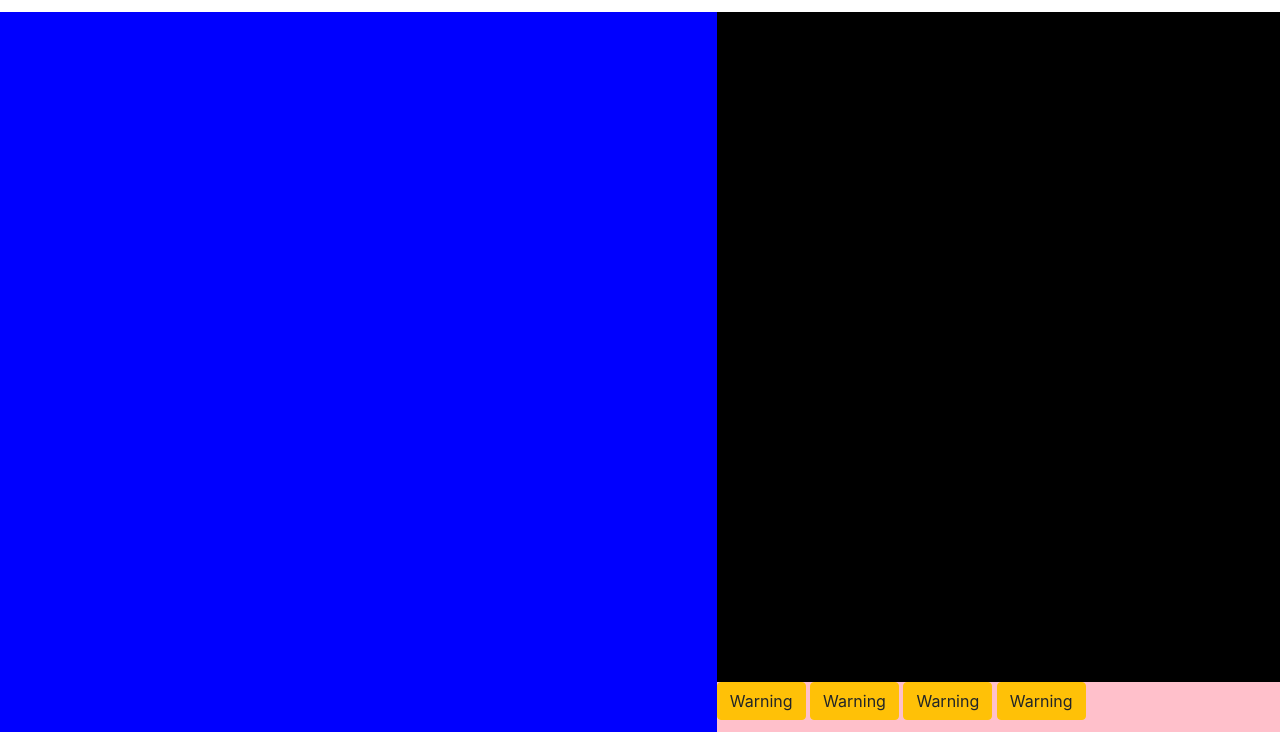
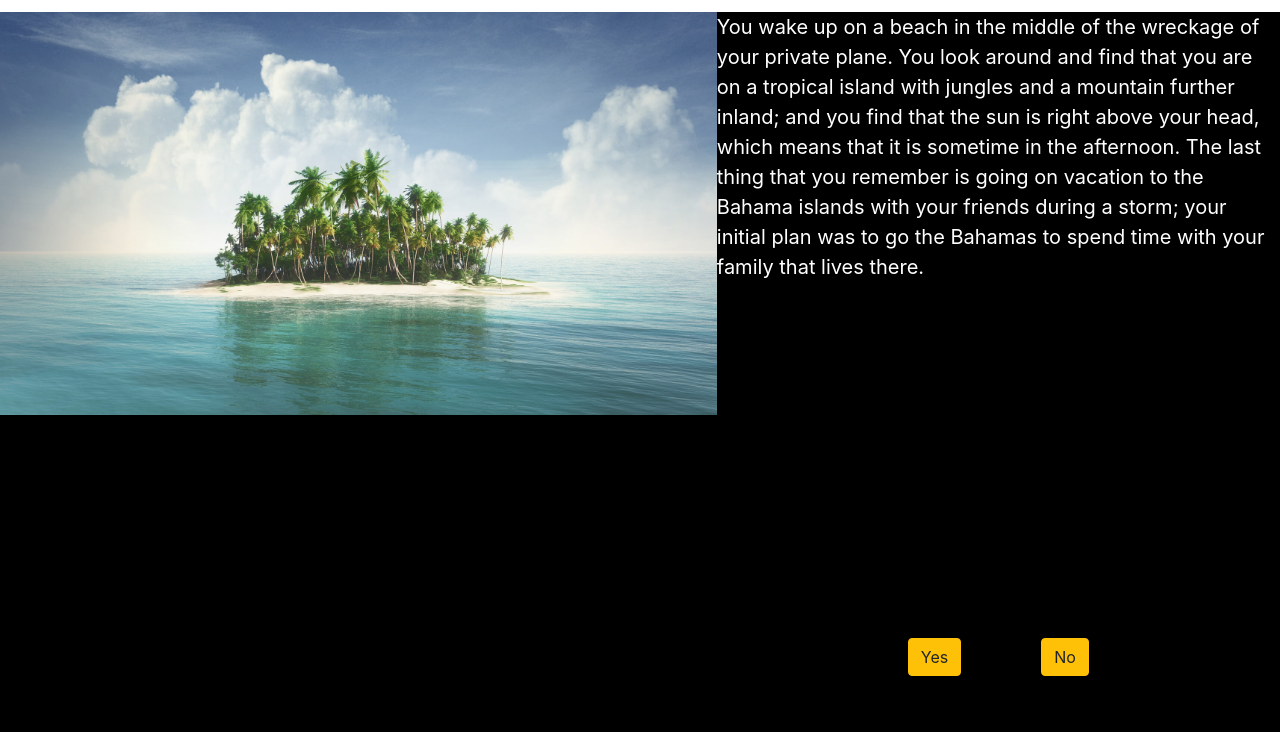
Before and after one commit to shunikea/shunikea.github.io, a plain HTML site: page survivalisland.html in a window 1280 px wide. Shown: the part 68-800 px from the top of the page. Drawn offline with nearby package versions, Linux system fonts and the light colour scheme.

Commit message:
survivalislandv2

```diff
--- a/survivalisland.html
+++ b/survivalisland.html
@@ -6,8 +6,12 @@
         <title>Shun Akiya</title>
         <link rel="stylesheet" href="https://maxcdn.bootstrapcdn.com/bootstrap/4.0.0/css/bootstrap.min.css" integrity="sha384-Gn5384xqQ1aoWXA+058RXPxPg6fy4IWvTNh0E263XmFcJlSAwiGgFAW/dAiS6JXm" crossorigin="anonymous">
         <style>
+
+        body{
+            overflow: hidden;
+        }
             #container{
-                position:absolute;
+                position: absolute;
                 top: 80px;
                 bottom: 0px;
                 left: 0px;
@@ -18,36 +22,48 @@
             #leftpane{
                 width: 56%;
                 height: 100%;
-                background: blue;
                 float: left;
             }
 
             #rightpane{
                 width: 44%;
                 height: 100%;
-                background: green;
                 float: left;
             }
             #buttons{
                 position: absolute;
-                bottom: 0px;
+                bottom: 50px;
                 left: 56%;
                 right: 0px;
                 height: 50px;
-                background: pink;
+                display: flex;
+                align-items: center;
+                justify-content: center;
             }
-            #storytext{
-                width: 100%;
-                height: 100%;
-                background: black;
+            .btn{
+                margin: 40px;
             }
 
 
+            #storytext{
+                position: absolute;
+                left: 56%;
+                right: 0px;
+                top: 0px;
+                bottom: 50px;
+            }
+            #graphic{
+                max-height: 100%;
+                max-width: 100%;
+                width: 100%;
+            }
+            #bottomtext{
+                color: white;
+                font-size: 20px;
+            }
 
         </style>
     </head>
-
-
 
 <table style="float: right;">
     <tr>
@@ -84,19 +100,42 @@
 
 <div id = "container">
     <div id="leftpane">
+        <img id ="graphic" src="/images/island.jpg"/>
     </div>
     <div id="rightpane">
         <div id="storytext">
+            <p id="bottomtext">this is where the story will be</p>
+
         </div>
         <div id="buttons">
-            <button type="button" class="btn btn-warning">Warning</button>
-            <button type="button" class="btn btn-warning">Warning</button>
-            <button type="button" class="btn btn-warning">Warning</button>
-            <button type="button" class="btn btn-warning">Warning</button>
+            <button id="button1" type="button" class="btn btn-warning">Warning</button>
+            <button id="button2" type="button" class="btn btn-warning">Warning</button>
+            <button id="button3" type="button" class="btn btn-warning">Warning</button>
+            <button id="button4" type="button" class="btn btn-warning">Warning</button>
         </div>
     </div>
 </div>
 
+<script>
+    var graphic = document.getElementById("graphic")
+    var bottomtext = document.getElementById("bottomtext")
+    var button1 = document.getElementById("button1")
+    var button2 = document.getElementById("button2")
+    var button3 = document.getElementById("button3")
+    var button4 = document.getElementById("button4")
+    var state = "intro"
 
+    function intro(){
+        bottomtext.innerHTML = "You wake up on a beach in the middle of the wreckage of your private plane. You look around and find that you are on a tropical island with jungles and a mountain further inland; and you find that the sun is right above your head, which means that it is sometime in the afternoon. The last thing that you remember is going on vacation to the Bahama islands with your friends during a storm; your initial plan was to go the Bahamas to spend time with your family that lives there."
+        button1.innerHTML = "Yes"
+        button2.innerHTML = "No"
+        button3.style.display = "none"
+        button4.style.display = "none"
+    }
+
+    intro()
+
+
+</script>
 </body>
 </html>
```
Also changed, not shown: images/island.jpg (added).
